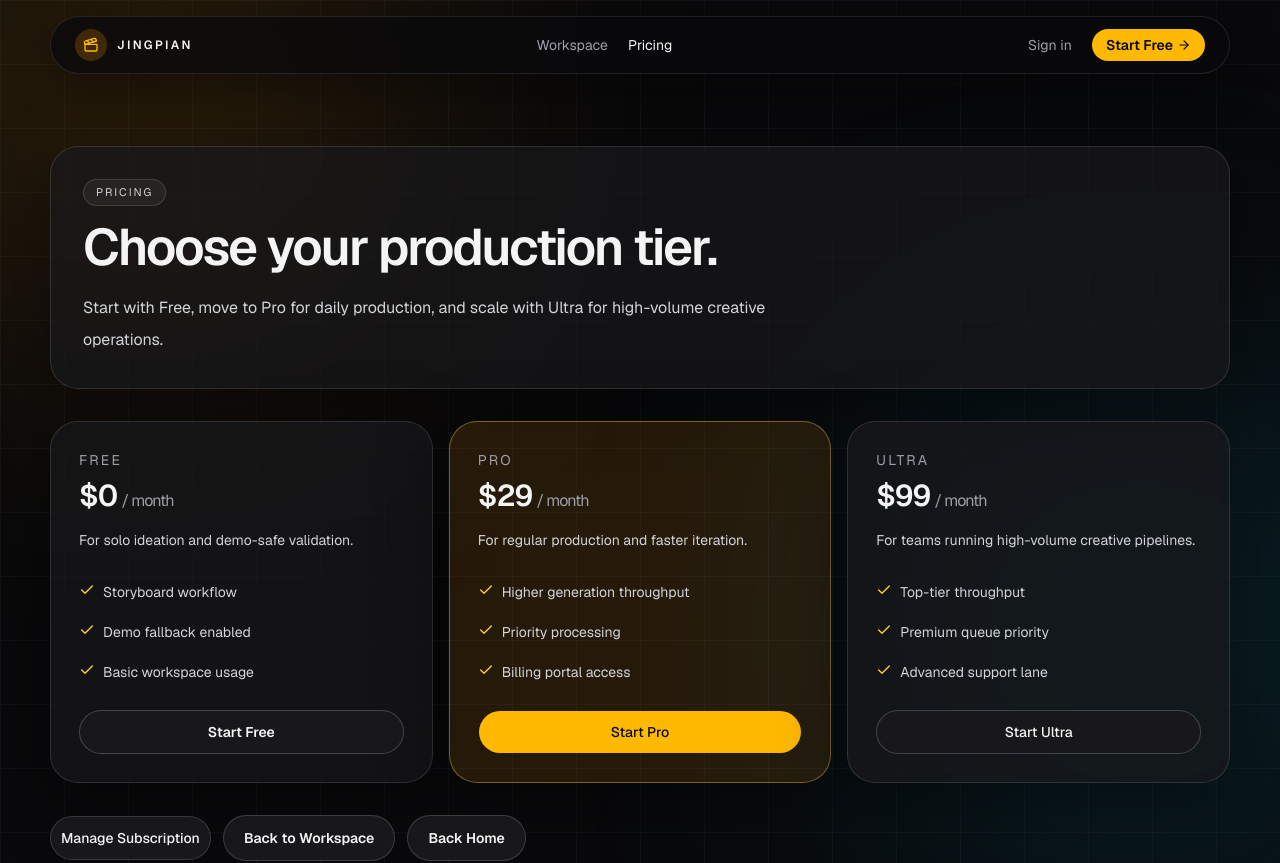
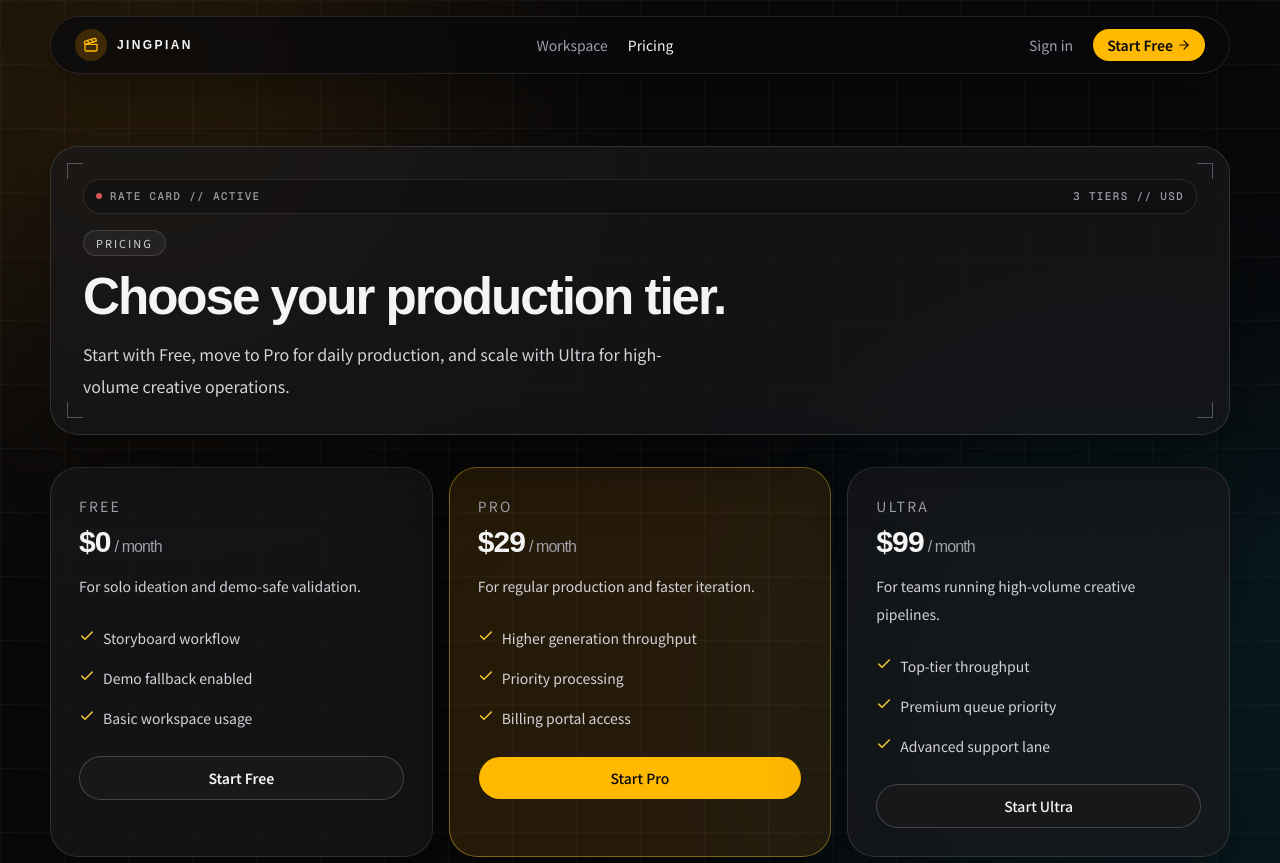
Before and after one commit to lili21/jingpian, a Next.js app: page /pricing in a window 1280 px wide. Shown: the top 863 px of the page. Built offline with nearby package versions, Linux system fonts and the light colour scheme.

Commit message:
Unify studio design language across app pages

```diff
--- a/src/app/globals.css
+++ b/src/app/globals.css
@@ -55,8 +55,8 @@
   --input: oklch(0.912 0.011 82.4);
   --ring: oklch(0.686 0.048 239.9);
   --radius: 1.2rem;
-  --font-body: var(--font-geist-sans), "PingFang SC", "Hiragino Sans GB", "Noto Sans SC", "Microsoft YaHei", sans-serif;
-  --font-heading: var(--font-geist-sans), "PingFang SC", "Hiragino Sans GB", "Noto Sans SC", sans-serif;
+  --font-body: var(--font-noto-sans), "PingFang SC", "Hiragino Sans GB", "Noto Sans SC", "Microsoft YaHei", sans-serif;
+  --font-heading: var(--font-noto-serif), "Songti SC", "Noto Serif SC", serif;
   --shadow-card: 0 18px 40px rgba(24, 38, 52, 0.08);
   --shadow-soft: 0 10px 28px rgba(24, 38, 52, 0.05);
 }
--- a/src/app/layout.tsx
+++ b/src/app/layout.tsx
@@ -1,11 +1,18 @@
 import type { Metadata } from "next";
-import { Geist, Geist_Mono } from "next/font/google";
+import { Geist_Mono, Noto_Sans_SC, Noto_Serif_SC } from "next/font/google";
 import { Toaster } from "sonner";
 import "./globals.css";
 
-const geistSans = Geist({
-  variable: "--font-geist-sans",
+const notoSans = Noto_Sans_SC({
+  variable: "--font-noto-sans",
   subsets: ["latin"],
+  weight: ["400", "500", "600", "700"],
+});
+
+const notoSerif = Noto_Serif_SC({
+  variable: "--font-noto-serif",
+  subsets: ["latin"],
+  weight: ["600", "700"],
 });
 
 const geistMono = Geist_Mono({
@@ -33,7 +40,7 @@ export default function RootLayout({
   return (
     <html
       lang="en"
-      className={`${geistSans.variable} ${geistMono.variable} h-full scroll-smooth`}
+      className={`${notoSans.variable} ${notoSerif.variable} ${geistMono.variable} h-full scroll-smooth`}
     >
       <body className="min-h-full bg-background text-foreground antialiased">
         {children}
--- a/src/app/page.tsx
+++ b/src/app/page.tsx
@@ -1,13 +1,13 @@
 "use client";
 
 import Link from "next/link";
-import { Noto_Sans_SC, Noto_Serif_SC } from "next/font/google";
 import { useMemo, useState } from "react";
 import { ArrowRight, Clapperboard, Film, LoaderCircle, Sparkles } from "lucide-react";
 import { motion } from "motion/react";
 import { toast } from "sonner";
 
 import { Accordion, AccordionContent, AccordionItem, AccordionTrigger } from "@/components/ui/accordion";
+import { StudioBackdrop, StudioFrameCorners, StudioHeader, StudioStatusStrip } from "@/components/studio/studio-chrome";
 import type { StoryboardResponse } from "@/lib/ai/schemas";
 
 type BriefPreset = {
@@ -15,16 +15,6 @@ type BriefPreset = {
   label: string;
   value: string;
 };
-
-const bodyFont = Noto_Sans_SC({
-  subsets: ["latin"],
-  weight: ["400", "500", "600", "700"],
-});
-
-const displayFont = Noto_Serif_SC({
-  subsets: ["latin"],
-  weight: ["600", "700"],
-});
 
 const briefPresets: BriefPreset[] = [
   {
@@ -154,10 +144,8 @@ export default function Home() {
   }
 
   return (
-    <main className={`${bodyFont.className} relative min-h-screen overflow-hidden bg-zinc-950 text-zinc-100`}>
-      <div className="pointer-events-none absolute inset-0 bg-[linear-gradient(to_right,rgba(255,255,255,0.03)_1px,transparent_1px),linear-gradient(to_bottom,rgba(255,255,255,0.03)_1px,transparent_1px)] bg-[size:4rem_4rem]" />
-      <div className="pointer-events-none absolute -top-44 -left-28 size-[520px] rounded-full bg-amber-500/16 blur-[140px]" />
-      <div className="pointer-events-none absolute right-[-120px] bottom-10 size-[520px] rounded-full bg-cyan-500/16 blur-[140px]" />
+    <main className="relative min-h-screen overflow-hidden bg-zinc-950 text-zinc-100">
+      <StudioBackdrop />
 
       {isSubmitting ? (
         <div className="fixed inset-0 z-50 grid place-items-center bg-zinc-950/75 backdrop-blur-md" role="status" aria-live="polite">
@@ -184,36 +172,7 @@ export default function Home() {
         </div>
       ) : null}
 
-      <header className="sticky top-4 z-40 px-4 pt-4 md:px-8">
-        <nav className="mx-auto flex w-full max-w-[1180px] items-center justify-between rounded-full border border-white/10 bg-zinc-950/75 px-4 py-3 shadow-[0_10px_44px_rgba(0,0,0,0.42)] backdrop-blur-md md:px-6">
-          <div className="inline-flex items-center gap-2.5">
-            <div className="inline-flex size-8 items-center justify-center rounded-full bg-amber-500/20 text-amber-400">
-              <Clapperboard className="size-4" />
-            </div>
-            <p className={`${displayFont.className} text-xs font-semibold tracking-[0.2em] text-zinc-100 uppercase`}>Jingpian</p>
-          </div>
-          <div className="hidden items-center gap-5 text-sm text-zinc-400 md:flex">
-            <Link href="/workspace" className="hover:text-zinc-100">
-              Workspace
-            </Link>
-            <Link href="/pricing" className="hover:text-zinc-100">
-              Pricing
-            </Link>
-          </div>
-          <div className="flex items-center gap-2">
-            <Link href="/sign-in" className="rounded-full px-3 py-1.5 text-sm text-zinc-400 hover:text-zinc-100">
-              Sign in
-            </Link>
-            <Link
-              href="/workspace"
-              className="inline-flex items-center gap-1 rounded-full bg-amber-400 px-3.5 py-1.5 text-sm font-semibold text-zinc-950 hover:bg-amber-300"
-            >
-              Start Free
-              <ArrowRight className="size-3.5" />
-            </Link>
-          </div>
-        </nav>
-      </header>
+      <StudioHeader />
 
       <section className="relative z-10 px-4 pb-18 pt-12 md:px-8 md:pt-16">
         <div className="mx-auto w-full max-w-[1180px]">
@@ -227,7 +186,7 @@ export default function Home() {
               <Sparkles className="size-3.5 text-amber-300" />
               Storyboard First Workflow
             </p>
-            <h1 className={`${displayFont.className} text-balance text-[clamp(2.3rem,5vw,4.6rem)] leading-[0.95] font-semibold tracking-[-0.045em] text-zinc-50`}>
+            <h1 className="font-heading text-balance text-[clamp(2.3rem,5vw,4.6rem)] leading-[0.95] font-semibold tracking-[-0.045em] text-zinc-50">
               Storyboard. Then Shoot.
             </h1>
             <p className="mx-auto max-w-[64ch] text-base leading-8 text-zinc-300 md:text-lg">
@@ -238,17 +197,8 @@ export default function Home() {
               onSubmit={handleSubmit}
               className="relative mx-auto grid w-full max-w-[860px] gap-4 rounded-[30px] border border-white/12 bg-zinc-900/70 p-4 text-left shadow-[0_18px_70px_rgba(0,0,0,0.42)] backdrop-blur-sm md:p-5"
             >
-              <div className="pointer-events-none absolute top-4 left-4 size-4 border-t border-l border-zinc-500/70" />
-              <div className="pointer-events-none absolute top-4 right-4 size-4 border-t border-r border-zinc-500/70" />
-              <div className="pointer-events-none absolute bottom-4 left-4 size-4 border-b border-l border-zinc-500/70" />
-              <div className="pointer-events-none absolute right-4 bottom-4 size-4 border-r border-b border-zinc-500/70" />
-
-              <div className="flex flex-wrap items-center justify-between gap-2 rounded-xl border border-white/10 bg-black/20 px-3 py-2 text-[11px] font-medium tracking-[0.12em] text-zinc-400 uppercase">
-                <p className="inline-flex items-center gap-2 font-mono">
-                  <span className="size-1.5 animate-pulse rounded-full bg-red-400" /> REC 1080P 24FPS
-                </p>
-                <p className="font-mono">TC 00:00:18:24</p>
-              </div>
+              <StudioFrameCorners />
+              <StudioStatusStrip />
 
               <textarea
                 value={brief}
@@ -298,7 +248,7 @@ export default function Home() {
       <section className="relative z-10 px-4 pb-14 md:px-8 md:pb-18">
         <div className="mx-auto grid w-full max-w-[1180px] gap-6">
           <div className="grid gap-2 text-center">
-            <h2 className={`${displayFont.className} text-2xl font-semibold tracking-[-0.035em] text-zinc-50 md:text-3xl`}>Turn creative intent into production-ready scenes</h2>
+            <h2 className="font-heading text-2xl font-semibold tracking-[-0.035em] text-zinc-50 md:text-3xl">Turn creative intent into production-ready scenes</h2>
             <p className="mx-auto text-sm text-zinc-400">Three common commercial structures. Your brief generates a similarly reviewable, iterative scene path.</p>
           </div>
 
@@ -318,7 +268,7 @@ export default function Home() {
                       <Clapperboard className="size-3.5 text-amber-300" />
                       Case 0{index + 1}
                     </p>
-                    <h3 className={`${displayFont.className} text-lg font-semibold tracking-[-0.02em] text-zinc-100 md:text-xl`}>{item.title}</h3>
+                    <h3 className="font-heading text-lg font-semibold tracking-[-0.02em] text-zinc-100 md:text-xl">{item.title}</h3>
                   </div>
                   <p className="text-sm text-zinc-400">{item.brief}</p>
                 </div>
@@ -353,7 +303,7 @@ export default function Home() {
           <section className="mt-4 grid gap-3 rounded-[24px] border border-white/12 bg-zinc-900/72 p-5 shadow-[0_10px_36px_rgba(0,0,0,0.34)] md:p-6">
             <div className="inline-flex items-center gap-2 text-zinc-200">
               <Sparkles className="size-4 text-amber-300" />
-              <h3 className={`${displayFont.className} text-lg font-semibold tracking-[-0.02em]`}>Frequently asked questions</h3>
+              <h3 className="font-heading text-lg font-semibold tracking-[-0.02em]">Frequently asked questions</h3>
             </div>
             <Accordion defaultValue={[faqItems[0].question]} className="w-full">
               {faqItems.map((faq) => (
--- a/src/app/pricing/page.tsx
+++ b/src/app/pricing/page.tsx
@@ -1,11 +1,12 @@
 "use client";
 
 import Link from "next/link";
-import { ArrowRight, Check, Clapperboard, LoaderCircle } from "lucide-react";
+import { Check, LoaderCircle } from "lucide-react";
 import { useState } from "react";
 import { toast } from "sonner";
 
 import { Button } from "@/components/ui/button";
+import { StudioBackdrop, StudioFrameCorners, StudioHeader, StudioStatusStrip } from "@/components/studio/studio-chrome";
 
 type BillingAction = "checkout" | "portal";
 
@@ -80,51 +81,21 @@ export default function PricingPage() {
 
   return (
     <main className="relative min-h-screen overflow-hidden bg-zinc-950 text-zinc-100">
-      <div className="pointer-events-none absolute inset-0 bg-[linear-gradient(to_right,rgba(255,255,255,0.03)_1px,transparent_1px),linear-gradient(to_bottom,rgba(255,255,255,0.03)_1px,transparent_1px)] bg-[size:4rem_4rem]" />
-      <div className="pointer-events-none absolute -top-44 -left-28 size-[520px] rounded-full bg-amber-500/16 blur-[140px]" />
-      <div className="pointer-events-none absolute right-[-120px] bottom-10 size-[520px] rounded-full bg-cyan-500/16 blur-[140px]" />
-
-      <header className="relative z-10 px-4 pt-4 md:px-8">
-        <nav className="mx-auto flex w-full max-w-[1180px] items-center justify-between rounded-full border border-white/10 bg-zinc-950/75 px-4 py-3 shadow-[0_10px_44px_rgba(0,0,0,0.42)] backdrop-blur-md md:px-6">
-          <div className="inline-flex items-center gap-2.5">
-            <div className="inline-flex size-8 items-center justify-center rounded-full bg-amber-500/20 text-amber-400">
-              <Clapperboard className="size-4" />
-            </div>
-            <p className="text-xs font-semibold tracking-[0.2em] text-zinc-100 uppercase">Jingpian</p>
-          </div>
-          <div className="hidden items-center gap-5 text-sm text-zinc-400 md:flex">
-            <Link href="/workspace" className="hover:text-zinc-100">
-              Workspace
-            </Link>
-            <Link href="/pricing" className="text-zinc-100">
-              Pricing
-            </Link>
-          </div>
-          <div className="flex items-center gap-2">
-            <Link href="/sign-in" className="rounded-full px-3 py-1.5 text-sm text-zinc-400 hover:text-zinc-100">
-              Sign in
-            </Link>
-            <Link
-              href="/workspace"
-              className="inline-flex items-center gap-1 rounded-full bg-amber-400 px-3.5 py-1.5 text-sm font-semibold text-zinc-950 hover:bg-amber-300"
-            >
-              Start Free
-              <ArrowRight className="size-3.5" />
-            </Link>
-          </div>
-        </nav>
-      </header>
+      <StudioBackdrop />
+      <StudioHeader active="pricing" />
 
       <section className="relative z-10 px-4 py-12 md:px-8 md:py-18">
         <div className="mx-auto grid w-full max-w-[1180px] gap-8">
-          <section className="rounded-[28px] border border-white/12 bg-zinc-900/72 p-6 shadow-[0_18px_70px_rgba(0,0,0,0.42)] md:p-8">
-            <span className="inline-flex items-center rounded-full border border-white/14 bg-white/5 px-3 py-1 text-[11px] tracking-[0.18em] text-zinc-300 uppercase">
+          <section className="relative grid gap-4 rounded-[28px] border border-white/12 bg-zinc-900/72 p-6 shadow-[0_18px_70px_rgba(0,0,0,0.42)] md:p-8">
+            <StudioFrameCorners />
+            <StudioStatusStrip left="RATE CARD // ACTIVE" right="3 TIERS // USD" />
+            <span className="inline-flex w-fit items-center rounded-full border border-white/14 bg-white/5 px-3 py-1 text-[11px] tracking-[0.18em] text-zinc-300 uppercase">
               Pricing
             </span>
-            <h1 className="mt-4 text-[clamp(2rem,4vw,3.5rem)] leading-[0.98] font-semibold tracking-[-0.04em]">
+            <h1 className="font-heading text-[clamp(2rem,4vw,3.5rem)] leading-[0.98] font-semibold tracking-[-0.04em]">
               Choose your production tier.
             </h1>
-            <p className="mt-5 max-w-[68ch] text-base leading-8 text-zinc-300">
+            <p className="max-w-[68ch] text-base leading-8 text-zinc-300">
               Start with Free, move to Pro for daily production, and scale with Ultra for high-volume creative operations.
             </p>
           </section>
@@ -140,7 +111,7 @@ export default function PricingPage() {
                 }`}
               >
                 <p className="text-sm tracking-[0.16em] text-zinc-400 uppercase">{tier.name}</p>
-                <h2 className="mt-2 text-3xl font-semibold tracking-[-0.03em]">
+                <h2 className="mt-2 font-heading text-3xl font-semibold tracking-[-0.03em]">
                   {tier.price}
                   <span className="ml-1 text-base font-normal text-zinc-400">{tier.cadence}</span>
                 </h2>
--- a/src/components/auth/auth-form-card.tsx
+++ b/src/components/auth/auth-form-card.tsx
@@ -9,6 +9,7 @@ import { Button } from "@/components/ui/button";
 import { Card, CardContent, CardDescription, CardHeader, CardTitle } from "@/components/ui/card";
 import { Input } from "@/components/ui/input";
 import { Label } from "@/components/ui/label";
+import { StudioFrameCorners } from "@/components/studio/studio-chrome";
 import { authClient } from "@/lib/auth-client";
 
 type AuthMode = "signin" | "signup";
@@ -85,7 +86,8 @@ export function AuthFormCard({ mode, pricingLabel = "Upgrade to Premium" }: Auth
   }
 
   return (
-    <Card className="rounded-[28px] border border-white/12 bg-zinc-900/72 py-0 text-zinc-100 shadow-[0_18px_70px_rgba(0,0,0,0.42)]">
+    <Card className="relative rounded-[28px] border border-white/12 bg-zinc-900/72 py-0 text-zinc-100 shadow-[0_18px_70px_rgba(0,0,0,0.42)]">
+      <StudioFrameCorners />
       <CardHeader className="px-6 pt-6 md:px-7 md:pt-7">
         <div className="flex items-center gap-3">
           <span className="rounded-full border border-white/14 bg-white/5 px-2.5 py-1 text-[11px] font-semibold tracking-[0.14em] uppercase text-zinc-300">
@@ -98,7 +100,7 @@ export function AuthFormCard({ mode, pricingLabel = "Upgrade to Premium" }: Auth
             {pricingLabel}
           </Link>
         </div>
-        <CardTitle className="text-2xl tracking-[-0.03em]">{copy.title}</CardTitle>
+        <CardTitle className="font-heading text-2xl tracking-[-0.03em]">{copy.title}</CardTitle>
         <CardDescription className="text-sm leading-7 text-zinc-300 md:text-[15px]">{copy.subtitle}</CardDescription>
       </CardHeader>
       <CardContent className="px-6 pb-6 md:px-7 md:pb-7">
--- /dev/null
+++ b/src/components/studio/studio-chrome.tsx
@@ -0,0 +1,82 @@
+import Link from "next/link";
+import { ArrowRight, Clapperboard } from "lucide-react";
+
+type StudioHeaderProps = {
+  active?: "workspace" | "pricing";
+};
+
+export function StudioBackdrop() {
+  return (
+    <>
+      <div className="pointer-events-none absolute inset-0 bg-[linear-gradient(to_right,rgba(255,255,255,0.03)_1px,transparent_1px),linear-gradient(to_bottom,rgba(255,255,255,0.03)_1px,transparent_1px)] bg-[size:4rem_4rem]" />
+      <div className="pointer-events-none absolute -top-44 -left-28 size-[520px] rounded-full bg-amber-500/16 blur-[140px]" />
+      <div className="pointer-events-none absolute right-[-120px] bottom-10 size-[520px] rounded-full bg-cyan-500/16 blur-[140px]" />
+    </>
+  );
+}
+
+export function StudioHeader({ active }: StudioHeaderProps) {
+  return (
+    <header className="sticky top-0 z-40 px-4 pt-4 md:px-8">
+      <nav className="mx-auto flex w-full max-w-[1180px] items-center justify-between rounded-full border border-white/10 bg-zinc-950/75 px-4 py-3 shadow-[0_10px_44px_rgba(0,0,0,0.42)] backdrop-blur-md md:px-6">
+        <Link href="/" className="inline-flex items-center gap-2.5">
+          <span className="inline-flex size-8 items-center justify-center rounded-full bg-amber-500/20 text-amber-400">
+            <Clapperboard className="size-4" />
+          </span>
+          <span className="font-heading text-xs font-semibold tracking-[0.2em] text-zinc-100 uppercase">Jingpian</span>
+        </Link>
+        <div className="hidden items-center gap-5 text-sm text-zinc-400 md:flex">
+          <Link href="/workspace" className={active === "workspace" ? "text-zinc-100" : "hover:text-zinc-100"}>
+            Workspace
+          </Link>
+          <Link href="/pricing" className={active === "pricing" ? "text-zinc-100" : "hover:text-zinc-100"}>
+            Pricing
+          </Link>
+        </div>
+        <div className="flex items-center gap-2">
+          <Link href="/sign-in" className="rounded-full px-3 py-1.5 text-sm text-zinc-400 hover:text-zinc-100">
+            Sign in
+          </Link>
+          <Link
+            href="/workspace"
+            className="inline-flex items-center gap-1 rounded-full bg-amber-400 px-3.5 py-1.5 text-sm font-semibold text-zinc-950 hover:bg-amber-300"
+          >
+            Start Free
+            <ArrowRight className="size-3.5" />
+          </Link>
+        </div>
+      </nav>
+    </header>
+  );
+}
+
+export function StudioFrameCorners() {
+  return (
+    <>
+      <div className="pointer-events-none absolute top-4 left-4 size-4 border-t border-l border-zinc-500/70" />
+      <div className="pointer-events-none absolute top-4 right-4 size-4 border-t border-r border-zinc-500/70" />
+      <div className="pointer-events-none absolute bottom-4 left-4 size-4 border-b border-l border-zinc-500/70" />
+      <div className="pointer-events-none absolute right-4 bottom-4 size-4 border-r border-b border-zinc-500/70" />
+    </>
+  );
+}
+
+type StudioStatusStripProps = {
+  left?: string;
+  right?: string;
+};
+
+export function StudioStatusStrip({
+  left = "REC 1080P 24FPS",
+  right = "TC 00:00:18:24",
+}: StudioStatusStripProps) {
+  return (
+    <div className="flex flex-wrap items-center justify-between gap-2 rounded-xl border border-white/10 bg-black/20 px-3 py-2 font-mono text-[11px] font-medium tracking-[0.12em] text-zinc-400 uppercase">
+      <p className="inline-flex items-center gap-2">
+        <span className="size-1.5 animate-pulse rounded-full bg-red-400" />
+        {left}
+      </p>
+      <p>{right}</p>
+    </div>
+  );
+}
--- a/src/components/workspace/workspace-shell.tsx
+++ b/src/components/workspace/workspace-shell.tsx
@@ -19,6 +19,7 @@ import {
 } from "@/components/ui/card";
 import { Input } from "@/components/ui/input";
 import { Separator } from "@/components/ui/separator";
+import { StudioBackdrop, StudioFrameCorners, StudioHeader, StudioStatusStrip } from "@/components/studio/studio-chrome";
 import { Textarea } from "@/components/ui/textarea";
 import type {
   ImageGenerationResponse,
@@ -181,13 +182,14 @@ export function WorkspaceShell({ subscription }: WorkspaceShellProps) {
 
   return (
     <main className="relative min-h-screen overflow-hidden bg-zinc-950 text-zinc-100">
-      <div className="pointer-events-none absolute inset-0 bg-[linear-gradient(to_right,rgba(255,255,255,0.03)_1px,transparent_1px),linear-gradient(to_bottom,rgba(255,255,255,0.03)_1px,transparent_1px)] bg-[size:4rem_4rem]" />
-      <div className="pointer-events-none absolute -top-44 -left-28 size-[520px] rounded-full bg-amber-500/16 blur-[140px]" />
-      <div className="pointer-events-none absolute right-[-120px] bottom-10 size-[520px] rounded-full bg-cyan-500/16 blur-[140px]" />
-      <div className="page-shell relative z-10 grid gap-8 py-16 xl:grid-cols-[0.95fr_1.2fr]">
-        <div className="grid gap-5 self-start xl:sticky xl:top-8">
-          <Card className="rounded-[28px] border border-white/12 bg-zinc-900/72 text-zinc-100 shadow-[0_18px_70px_rgba(0,0,0,0.42)]">
+      <StudioBackdrop />
+      <StudioHeader active="workspace" />
+      <div className="page-shell relative z-10 grid gap-8 py-10 xl:grid-cols-[0.95fr_1.2fr]">
+        <div className="grid gap-5 self-start xl:sticky xl:top-24">
+          <Card className="relative rounded-[28px] border border-white/12 bg-zinc-900/72 text-zinc-100 shadow-[0_18px_70px_rgba(0,0,0,0.42)]">
+            <StudioFrameCorners />
             <CardHeader className="gap-4">
+              <StudioStatusStrip left="PROJECT // ACTIVE" right="BRIEF // INPUT" />
               <div className="flex flex-wrap items-center gap-3">
                 <Link href="/" className="inline-flex items-center gap-2 text-sm text-zinc-400 hover:text-zinc-100">
                   <ArrowLeft className="size-4" /> Back Home
@@ -203,7 +205,7 @@ export function WorkspaceShell({ subscription }: WorkspaceShellProps) {
                 </Badge>
               </div>
               <div>
-                <CardTitle className="text-2xl md:text-3xl">Jingpian Workspace</CardTitle>
+                <CardTitle className="font-heading text-2xl md:text-3xl">Jingpian Workspace</CardTitle>
                  <CardDescription className="mt-3 max-w-[56ch] text-sm leading-7 text-zinc-300 md:text-[15px]">
                   Keep brief input, storyboard review, keyframes, and video jobs in one operational view. Align structure first, then produce.
                 </CardDescription>
@@ -352,12 +354,13 @@ export function WorkspaceShell({ subscription }: WorkspaceShellProps) {
           transition={{ duration: 0.45, ease: "easeOut" }}
           className="grid gap-5"
         >
-          <Card className="rounded-[28px] border border-white/12 bg-zinc-900/72 text-zinc-100 shadow-[0_18px_70px_rgba(0,0,0,0.42)]">
+          <Card className="relative rounded-[28px] border border-white/12 bg-zinc-900/72 text-zinc-100 shadow-[0_18px_70px_rgba(0,0,0,0.42)]">
+            <StudioFrameCorners />
             <CardContent className="grid gap-5 py-6">
               <div className="flex flex-wrap items-center justify-between gap-3">
                 <div>
                   <p className="text-sm text-zinc-400">Current Workflow Status</p>
-                  <h1 className="mt-2 text-3xl font-semibold tracking-[-0.04em] md:text-[2.5rem]">
+                  <h1 className="mt-2 font-heading text-3xl font-semibold tracking-[-0.04em] md:text-[2.5rem]">
                     One continuous view from brief to video job
                   </h1>
                 </div>
```
Also changed, not shown: src/app/sign-in/page.tsx (+9 -5 lines), src/app/sign-up/page.tsx (+9 -5 lines).
